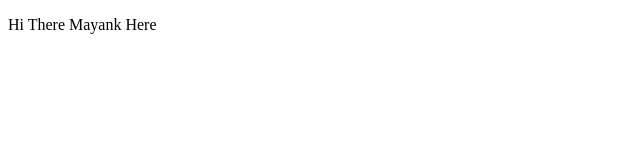
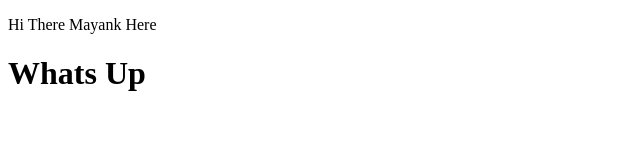
Before and after one commit to mayank265/git-one, a plain HTML site: page index.html in a window 1280 px wide. Shown: the whole page, without its empty margins (0-640 px from the left). Drawn offline with Linux system fonts and the light colour scheme.

Commit message:
H1 heading

```diff
--- a/index.html
+++ b/index.html
@@ -5,5 +5,6 @@
     </head>
     <body>
         <p>Hi There Mayank Here
+            <h1>Whats Up</h1>
     </body>
 </html>
```
